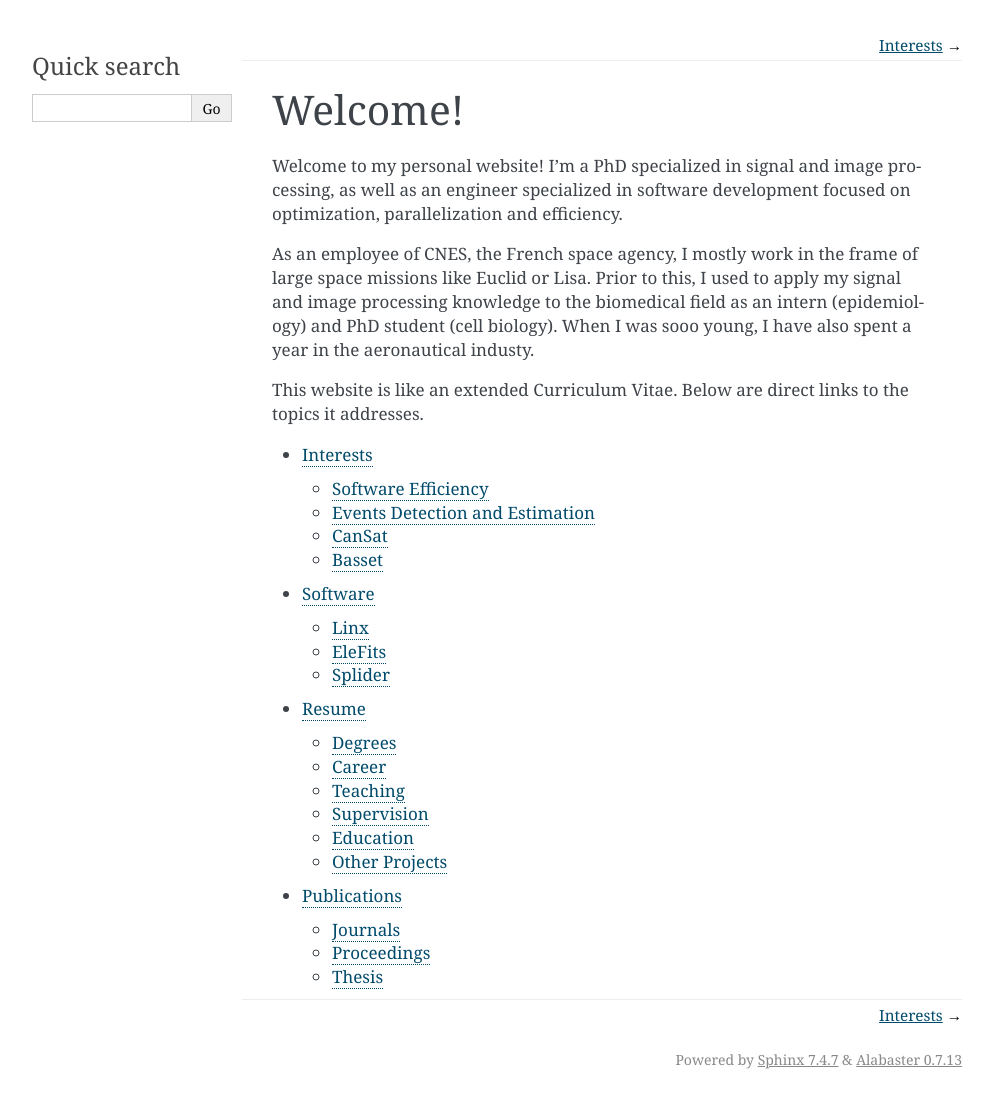
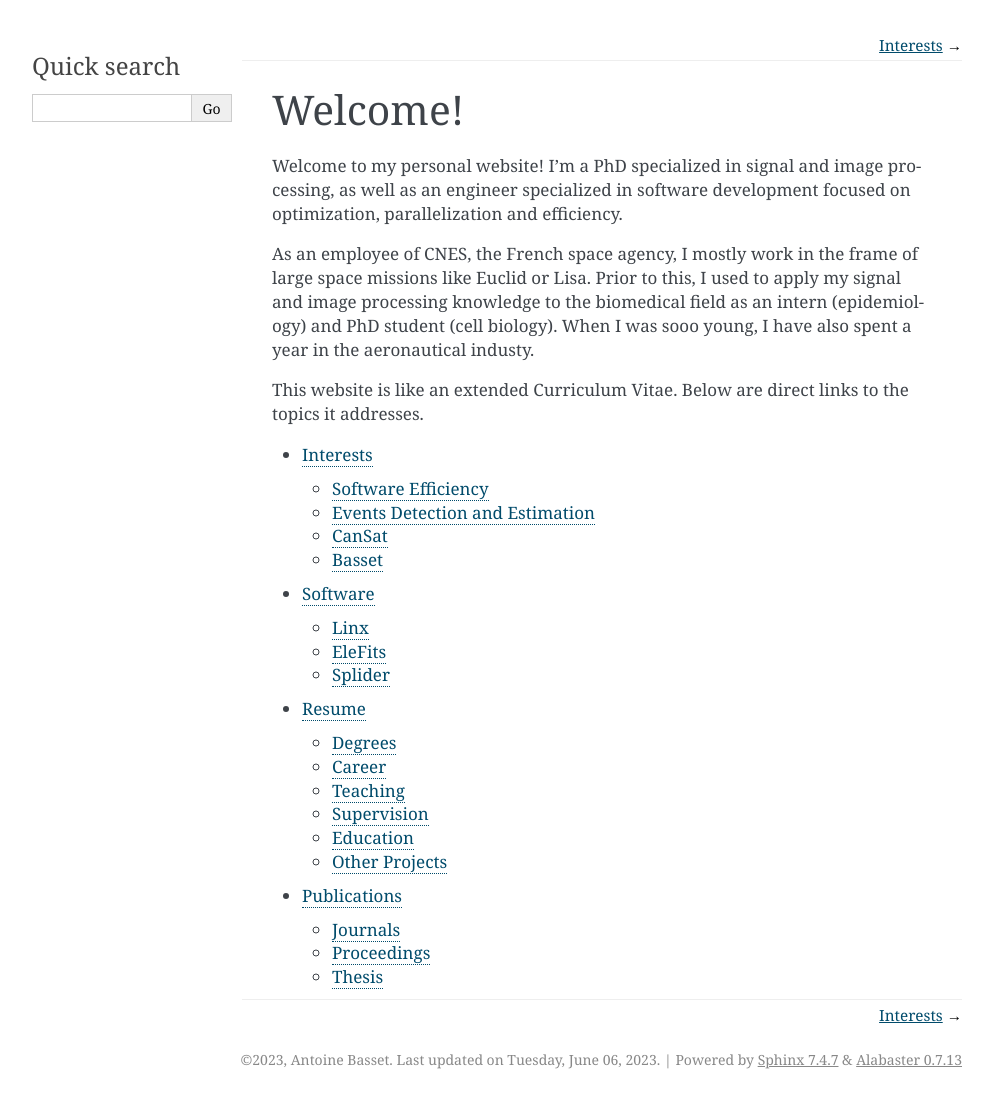
Before and after one commit to kabasset/kabasset, a Sphinx documentation site: the page built from source/index.rst, in a window 1280 px wide. Shown: the whole page, without its empty margins (148-1141 px from the left). Built offline with Sphinx 7.4.7, drawn with Linux system fonts in a browser that asks for light colours; the version number could not be read and is left out; some of the changed lines change nothing that is shown.

Commit message:
Automate copyright and add update date

```diff
--- a/source/conf.py
+++ b/source/conf.py
@@ -6,10 +6,21 @@
 # -- Project information -----------------------------------------------------
 # https://www.sphinx-doc.org/en/master/usage/configuration.html#project-information
 
+from datetime import datetime
+import locale
+
 project = 'Antoine Basset'
 release = '1.0'
 author = 'Antoine Basset'
-copyright = '2023, Antoine Basset'
+language = 'en'
+locale.setlocale(locale.LC_TIME, 'en_US.utf8')
+
+now = datetime.now()
+init_year = 2023
+copyright_years = now.year if now.year == init_year else f'{init_year}-{now.year}'
+copyright = f'{copyright_years}, Antoine Basset'
+# FIXME use html_last_updated_fmt if working
+copyright += f'. Last updated on {now.strftime("%A, %B %d, %Y")}'
 
 # -- General configuration ---------------------------------------------------
 # https://www.sphinx-doc.org/en/master/usage/configuration.html#general-configuration
@@ -21,11 +32,9 @@ master_doc = 'index'
 exclude_patterns = ['_build']
 pygments_style = 'sphinx'
 
-
 # -- Options for HTML output -------------------------------------------------
 # https://www.sphinx-doc.org/en/master/usage/configuration.html#options-for-html-output
 
-#html_title = 'Antoine Basset'
 html_theme = 'alabaster'
 html_static_path = ['_static']
 html_theme_path = ['_themes']
@@ -36,12 +45,11 @@ html_use_index = False
 html_permalinks = False
 html_copy_source = False
 html_show_sourcelink = False
-html_show_copyright = False
+html_show_copyright = True
 
 html_theme_options = {
-    'fixed_sidebar': True,
+    # 'fixed_sidebar': True,  # Cannot search if window is too small
     'show_relbars': True,
-    # 'logo': 'https://raw.githubusercontent.com/kabasset/Linx/develop/doc/diagrams/logo_notext.png',
 }
 
 # -- Options for BibTeX ------------------------------------------------------
```
Also changed, not shown: 9 other files.
